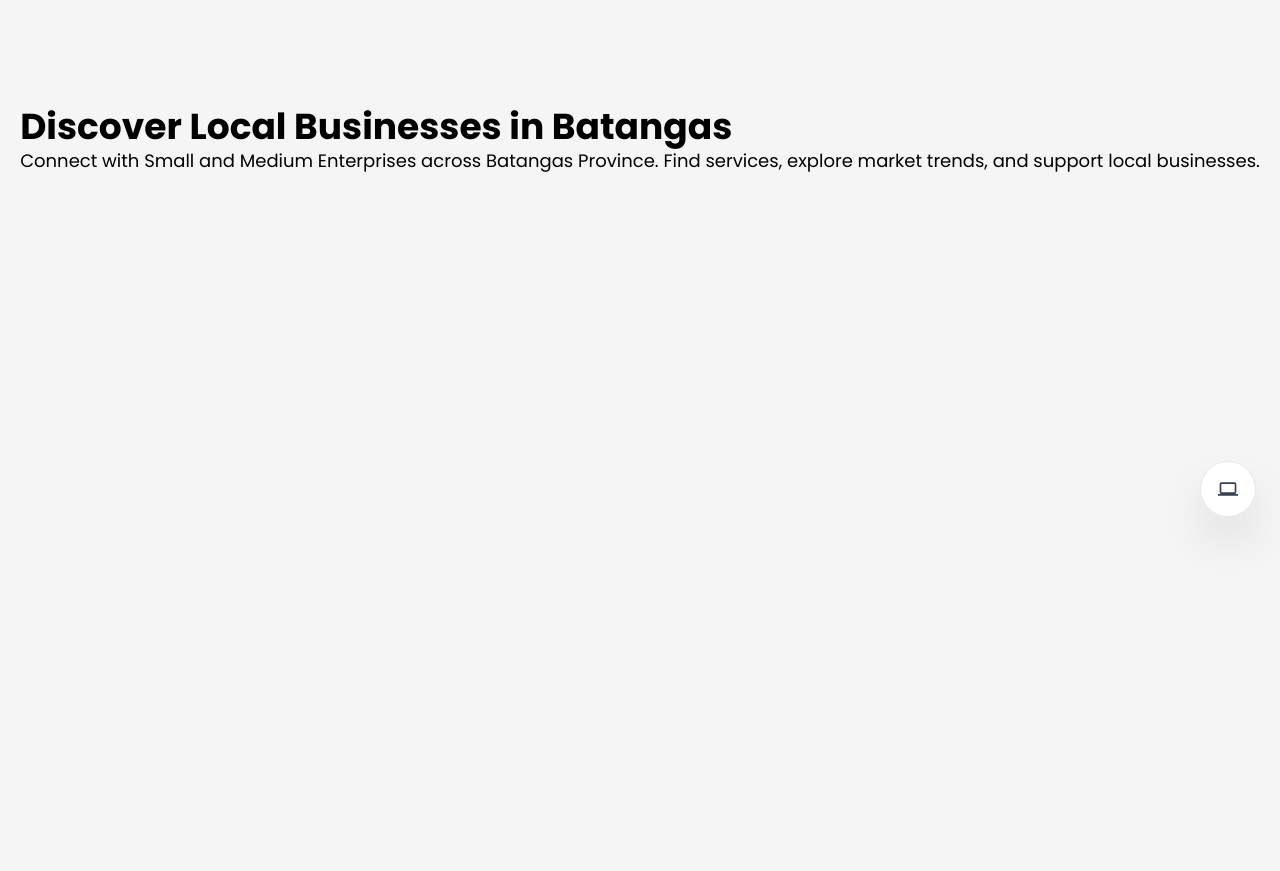
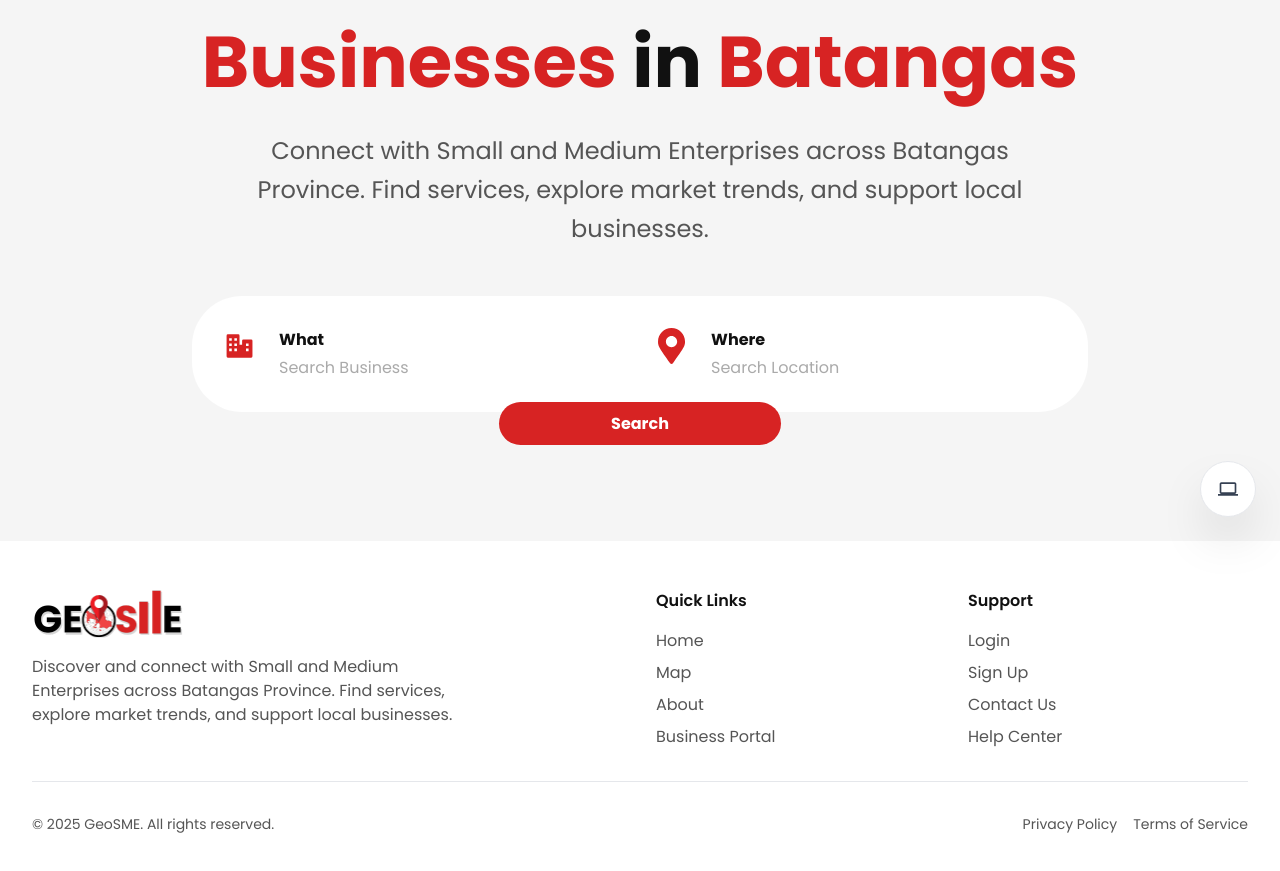
Before and after one commit to jerwinIT/geosme, a Next.js app: page / in a window 1280 px wide. Shown: the part 259-1130 px from the top of the page. Before the commit the page ends 800 px from the top, so only its background shows below. Built offline with nearby package versions, Linux system fonts and the light colour scheme.

Commit message:
Hero Section with Search Static

```diff
--- a/app/layout.tsx
+++ b/app/layout.tsx
@@ -2,8 +2,9 @@ import type { Metadata } from "next";
 import { Poppins } from "next/font/google";
 import "./globals.css";
 import ResponsiveNavbar from "@/components/Home/Navbar/Responsive";
+import Footer from "@/components/Home/Footer/Footer";
 import ThemeToggle from "@/components/ThemeToggle";
-import ThemeScript from "@/components/ThemeScript";
+import ThemeProvider from "@/components/ThemeProvider";
 
 const font = Poppins({
   subsets: ["latin"],
@@ -23,13 +24,24 @@ export default function RootLayout({
 }>) {
   return (
     <html lang="en">
-      <head>
-        <ThemeScript />
-      </head>
       <body className={`${font.className} antialiased`}>
-        <ResponsiveNavbar />
-        {children}
-        <ThemeToggle />
+        <ThemeProvider>
+          <div className="min-h-screen flex flex-col">
+            {/* Navigation */}
+            <ResponsiveNavbar />
+
+            {/* Main Content */}
+            <main className="flex-1 pt-20">
+              {children}
+            </main>
+
+            {/* Footer */}
+            <Footer />
+
+            {/* Theme Toggle */}
+            <ThemeToggle />
+          </div>
+        </ThemeProvider>
       </body>
     </html>
   );
--- /dev/null
+++ b/components/Helper/SearchBar.tsx
@@ -0,0 +1,36 @@
+import React from "react";
+import { FaSearch, FaMapMarkerAlt } from "react-icons/fa";
+import { BiSolidBusiness } from "react-icons/bi";
+
+export default function SearchBar() {
+    return <div className="bg-white rounded-[50px] p-8 grid grid-cols-1 md:grid-cols-2 item-center justify-center gap-8 mt-10 sm:mt-12 w-full relative">
+     {/* first search input - What - Search Business*/}
+     <div className="flex space-x-6">
+         <BiSolidBusiness className="text-primary-500 text-4xl"></BiSolidBusiness>
+         <div className="w-full">
+             <p className="text-base font-bold text-text text-left">What</p>
+             <input
+             type="text"
+             placeholder="Search Business"
+             className="w-full outline-none border-none text-text-secondary mt-1"
+             />
+         </div>
+     </div>
+
+
+     {/* second search input - Where - Search Location */}
+     <div className="flex space-x-6">
+         <FaMapMarkerAlt className="text-primary-500 text-4xl"></FaMapMarkerAlt>
+         <div className="w-full">
+             <p className="text-base font-bold text-text text-left">Where</p>
+             <input
+             type="text"
+             placeholder="Search Location"
+             className="w-full outline-none border-none text-text-secondary mt-1"
+             />
+         </div>
+     </div>
+
+    </div>
+
+ }
--- /dev/null
+++ b/components/Home/Footer/Footer.tsx
@@ -0,0 +1,100 @@
+'use client';
+
+import React, { useState, useEffect } from "react";
+import Link from "next/link";
+import ThemeLogo from "@/components/ThemeLogo";
+
+export default function Footer() {
+  const [currentYear, setCurrentYear] = useState<number | null>(null);
+
+  useEffect(() => {
+    // Set the current year only on the client side to avoid hydration mismatch
+    setCurrentYear(new Date().getFullYear());
+  }, []);
+
+  return (
+    <footer className="bg-white">
+      <div className="max-w-[1440px] mx-auto px-4 sm:px-6 lg:px-8 py-12">
+        <div className="grid grid-cols-1 md:grid-cols-4 gap-8">
+          {/* Logo and Description */}
+          <div className="col-span-1 md:col-span-2">
+            <ThemeLogo width={153} height={50} className="mb-4" />
+            <p className="text-text-secondary max-w-md">
+              Discover and connect with Small and Medium Enterprises across Batangas Province.
+              Find services, explore market trends, and support local businesses.
+            </p>
+          </div>
+
+          {/* Quick Links */}
+          <div>
+            <h3 className="text-text font-semibold mb-4">Quick Links</h3>
+            <ul className="space-y-2">
+              <li>
+                <Link href="/" className="text-text-secondary hover:text-primary transition-colors">
+                  Home
+                </Link>
+              </li>
+              <li>
+                <Link href="/map" className="text-text-secondary hover:text-primary transition-colors">
+                  Map
+                </Link>
+              </li>
+              <li>
+                <Link href="/about" className="text-text-secondary hover:text-primary transition-colors">
+                  About
+                </Link>
+              </li>
+              <li>
+                <Link href="/register-business" className="text-text-secondary hover:text-primary transition-colors">
+                  Business Portal
+                </Link>
+              </li>
+            </ul>
+          </div>
+
+          {/* Support */}
+          <div>
+            <h3 className="text-text font-semibold mb-4">Support</h3>
+            <ul className="space-y-2">
+              <li>
+                <Link href="/login" className="text-text-secondary hover:text-primary transition-colors">
+                  Login
+                </Link>
+              </li>
+              <li>
+                <Link href="/signup" className="text-text-secondary hover:text-primary transition-colors">
+                  Sign Up
+                </Link>
+              </li>
+              <li>
+                <Link href="/contact" className="text-text-secondary hover:text-primary transition-colors">
+                  Contact Us
+                </Link>
+              </li>
+              <li>
+                <Link href="/help" className="text-text-secondary hover:text-primary transition-colors">
+                  Help Center
+                </Link>
+              </li>
+            </ul>
+          </div>
+        </div>
+
+        {/* Bottom Section */}
+        <div className="border-t border-gray-200 dark:border-gray-700 mt-8 pt-8 flex flex-col sm:flex-row justify-between items-center">
+          <p className="text-text-secondary text-sm">
+            © {currentYear || '2024'} GeoSME. All rights reserved.
+          </p>
+          <div className="flex space-x-4 mt-4 sm:mt-0">
+            <Link href="/privacy" className="text-text-secondary hover:text-primary text-sm transition-colors">
+              Privacy Policy
+            </Link>
+            <Link href="/terms" className="text-text-secondary hover:text-primary text-sm transition-colors">
+              Terms of Service
+            </Link>
+          </div>
+        </div>
+      </div>
+    </footer>
+  );
+}
--- a/components/Home/Hero/HeroSection.tsx
+++ b/components/Home/Hero/HeroSection.tsx
@@ -1,18 +1,37 @@
 import React from "react";
+import SearchBar from "@/components/Helper/SearchBar";
+import Link from "next/link";
 
 export default function HeroSection() {
-  return <div className="relative h-[120vh] w-full sm:h-[100vh]">
-    <div className="absolute top-0 left-0 w-full h-full"></div>
-    {/* text-content */}
-    <div className="absolute z-[100] w-full h-full top-[50%] left-[50%] translate-x-[-50%] translate-y-[-50%]">
-      <div className="flex items-center justify-center flex-col w-full h-full">
-        <div>
-          <h1 className="text-4xl font-bold">Discover Local Businesses in Batangas</h1>
-          <p className="text-lg">Connect with Small and Medium Enterprises across Batangas Province. Find services, explore market trends, and support local businesses.</p>
+  return (
+    <div className="relative w-full h-screen flex items-center justify-center bg-surface  -mt-20 pt-20">
+
+
+      {/* Content */}
+      <div className="relative z-10 max-w-[1440px] mx-auto px-4 sm:px-6 lg:px-8 text-center">
+        <div className="max-w-4xl mx-auto">
+          <h1 className="text-4xl sm:text-5xl lg:text-6xl xl:text-7xl font-bold mb-6 leading-tight text-text">
+            Discover Local  {" "} <span className="text-primary-500">Businesses</span> in{" "}
+            <span className="text-primary-500">Batangas</span>
+          </h1>
+          <p className="text-lg sm:text-xl lg:text-2xl text-text-secondary mb-8 max-w-3xl mx-auto leading-relaxed">
+            Connect with Small and Medium Enterprises across Batangas Province.
+            Find services, explore market trends, and support local businesses.
+          </p>
+
+          {/* Search Bar */}
+          <div className="">
+            {/* You can add your search bar component here */}
+            <SearchBar />
+            <Link href="/search" className="rounded-[50px] px-14 md:px-28 -mt-4 py-2.5 overflow-hidden group bg-primary-500 relative hover:bg-primary-600 transition-all duration-300 text-white">
+              <span className="absolute right-0 w-8 h-32 -mt-12 transition-all duration-1000"></span>
+              <span className="relative font-bold text-[#fff]">Search</span>
+
+
+            </Link>
+          </div>
         </div>
-
       </div>
-
     </div>
-  </div>;
-};
+  );
+}
--- a/components/ThemeLogo.tsx
+++ b/components/ThemeLogo.tsx
@@ -20,9 +20,12 @@ const ThemeLogo: React.FC<ThemeLogoProps> = ({
 }) => {
   const [theme, setTheme] = useState<Theme>('system');
   const [systemPrefersDark, setSystemPrefersDark] = useState(false);
+  const [mounted, setMounted] = useState(false);
 
   // Initialize theme and system preference
   useEffect(() => {
+    setMounted(true);
+
     // Get saved theme
     const savedTheme = localStorage.getItem('theme') as Theme | null;
     if (savedTheme && ['light', 'dark', 'system'].includes(savedTheme)) {
@@ -76,6 +79,11 @@ const ThemeLogo: React.FC<ThemeLogoProps> = ({
 
   // Determine which logo to show
   const shouldShowDarkLogo = () => {
+    if (!mounted) {
+      // Return false during SSR/initial hydration to avoid mismatch
+      return false;
+    }
+
     switch (theme) {
       case 'dark':
         return true;
@@ -89,6 +97,20 @@ const ThemeLogo: React.FC<ThemeLogoProps> = ({
   };
 
   const isDark = shouldShowDarkLogo();
+
+  // Show only light logo during SSR/initial render to avoid hydration mismatch
+  if (!mounted) {
+    return (
+      <Image
+        src="/Images/Logo/geosme-logo-light.png"
+        alt="geosme-logo"
+        width={width}
+        height={height}
+        priority={priority}
+        className={className}
+      />
+    );
+  }
 
   return (
     <>
--- /dev/null
+++ b/components/ThemeProvider.tsx
@@ -0,0 +1,61 @@
+'use client';
+
+import React, { useEffect } from 'react';
+
+type Theme = 'light' | 'dark' | 'system';
+
+const ThemeProvider: React.FC<{ children: React.ReactNode }> = ({ children }) => {
+  useEffect(() => {
+    // Initialize theme on client-side only
+    function getInitialTheme(): Theme {
+      try {
+        const savedTheme = localStorage.getItem('theme') as Theme | null;
+        if (savedTheme && ['light', 'dark', 'system'].includes(savedTheme)) {
+          return savedTheme;
+        }
+      } catch (e) {
+        console.warn('Could not access localStorage:', e);
+      }
+      return 'system';
+    }
+
+    function applyTheme(theme: Theme) {
+      const root = document.documentElement;
+
+      if (theme === 'system') {
+        root.classList.remove('light', 'dark');
+        // Apply system preference
+        if (window.matchMedia && window.matchMedia('(prefers-color-scheme: dark)').matches) {
+          root.classList.add('dark');
+        } else {
+          root.classList.add('light');
+        }
+      } else {
+        root.classList.remove('light', 'dark');
+        root.classList.add(theme);
+      }
+    }
+
+    // Apply initial theme
+    const theme = getInitialTheme();
+    applyTheme(theme);
+
+    // Listen for system theme changes
+    if (window.matchMedia) {
+      const mediaQuery = window.matchMedia('(prefers-color-scheme: dark)');
+      const handleChange = () => {
+        const currentTheme = getInitialTheme();
+        if (currentTheme === 'system') {
+          applyTheme('system');
+        }
+      };
+
+      mediaQuery.addEventListener('change', handleChange);
+      return () => mediaQuery.removeEventListener('change', handleChange);
+    }
+  }, []);
+
+  return <>{children}</>;
+};
+
+export default ThemeProvider;
--- a/components/ThemeToggle.tsx
+++ b/components/ThemeToggle.tsx
@@ -8,9 +8,12 @@ type Theme = 'light' | 'dark' | 'system';
 const ThemeToggle: React.FC = () => {
   const [theme, setTheme] = useState<Theme>('system');
   const [isOpen, setIsOpen] = useState(false);
+  const [mounted, setMounted] = useState(false);
 
   // Initialize theme from localStorage on mount
   useEffect(() => {
+    setMounted(true);
+
     const savedTheme = localStorage.getItem('theme') as Theme | null;
     if (savedTheme && ['light', 'dark', 'system'].includes(savedTheme)) {
       setTheme(savedTheme);
@@ -57,6 +60,11 @@ const ThemeToggle: React.FC = () => {
     { value: 'dark', label: 'Dark', icon: <MdDarkMode className="w-4 h-4" /> },
     { value: 'system', label: 'System', icon: <MdComputer className="w-4 h-4" /> },
   ];
+
+  // Don't render during SSR to avoid hydration mismatch
+  if (!mounted) {
+    return null;
+  }
 
   return (
     <div className="fixed bottom-6 right-6 z-50">
```
Also changed, not shown: components/Home/Navbar/Nav.tsx (+5 -5 lines), components/ThemeScript.tsx (deleted, +0 -37 lines).
